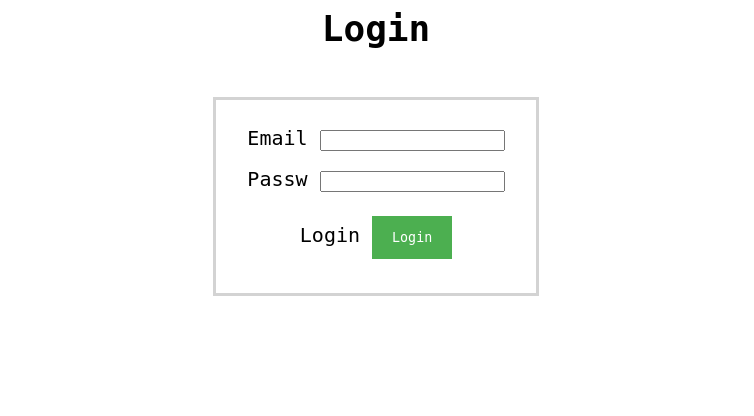
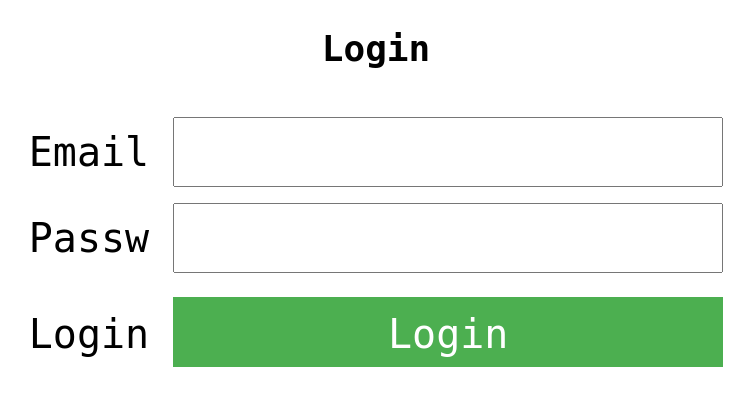
Before and after one commit to rafikee/effort_chart, a Flask app: page /login in a window 1280 px wide. Shown: the top 416 px of the page, without its empty margins (264-1018 px from the left). Run offline with Flask 2, Linux system fonts and the light colour scheme; data that the repository does not hold is empty; parts of the project's set-up code (start-up, migrations or seed data) failed here and were passed over; some libraries are stand-ins or nearby versions.

Commit message:
updated login button and working on undo

```diff
--- a/static/login.css
+++ b/static/login.css
@@ -5,12 +5,21 @@
   margin: 8px 0;
   border: none;
   font-family: monospace;
+  font-size: 40px;
+  width: 550px;
+  height: 70px;
+}
+
+.loginfld {
+  height: 70px;
+  width: 550px;
+  font-size: 40px;
+  font-family: monospace;
 }
 
 form {
-  border: 3px solid lightgrey;
-  padding: 10px;
-  width: 300px;
+  width: 80%;
+  height: 300px;
   margin:0 auto;
 }
 
@@ -18,11 +27,12 @@ dd {
     text-align: center;
     margin: 16px;
     font-family: monospace;
-    font-size: 20px;
+    font-size: 40px;
 }
 
 h4 {
     text-align: center;
     font-size: 36px;
     font-family: monospace;
+    padding-top: 20px;
 }
--- a/static/main.css
+++ b/static/main.css
@@ -70,7 +70,7 @@ table
   color: white;
 }
 
-#addSub {
+.toolBtn {
   float: right;
   font-size: 30px;
   width: 50px;
--- a/templates/chart.html
+++ b/templates/chart.html
@@ -1,6 +1,7 @@
 {% extends 'base.html' %}
 {% block subtract %}
-<button id='addSub'>+</button>
+<button class='toolBtn' id='addSub'>+</button>
+<button class='toolBtn' id='undo'>&lt-</button>
 {% endblock %}
 {% block content %}
 <table class="tg">
```
Also changed, not shown: static/main.js (+65 -26 lines).
